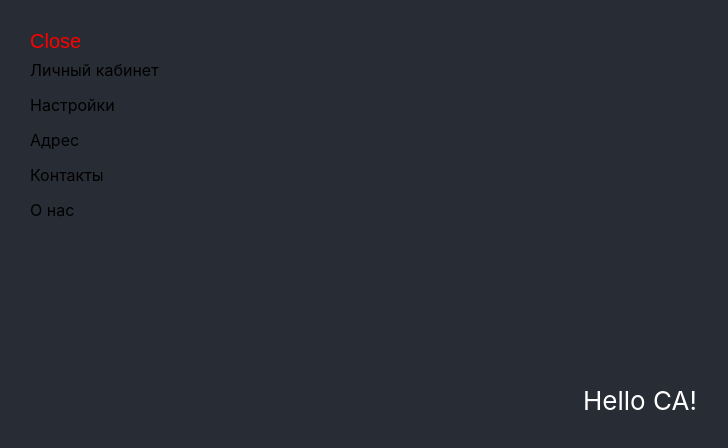
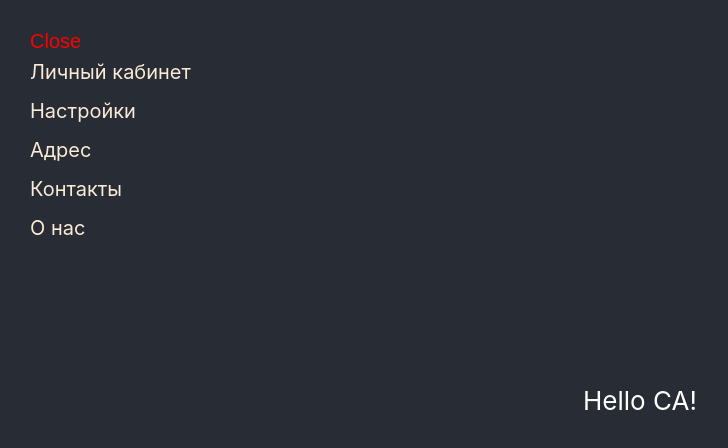
Before and after one commit to Daniil-Belousov/CA_React_App, a React (Create React App) app: page / in a window 1280 px wide. Both pictures are taken after a click on the button "Menu". Shown: the top 448 px of the page, without its empty margins (0-728 px from the left). Built offline with nearby package versions, Linux system fonts and the light colour scheme.

Commit message:
fix styles

```diff
--- a/src/App.css
+++ b/src/App.css
@@ -43,6 +43,8 @@
   padding: 5px 0;
   margin: 5px 0;
   cursor: pointer;
+  color:antiquewhite;
+  font-size: 20px;
 }
 
 .item:hover {
```
